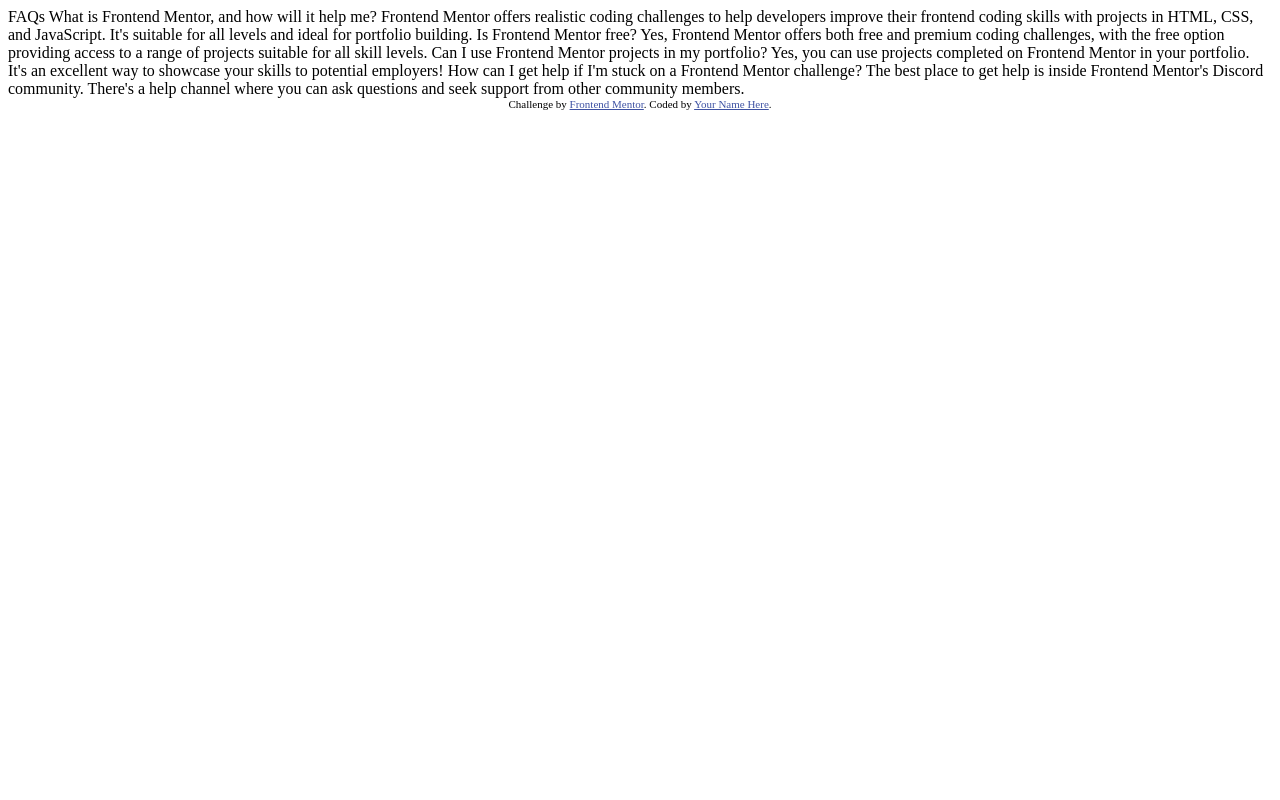
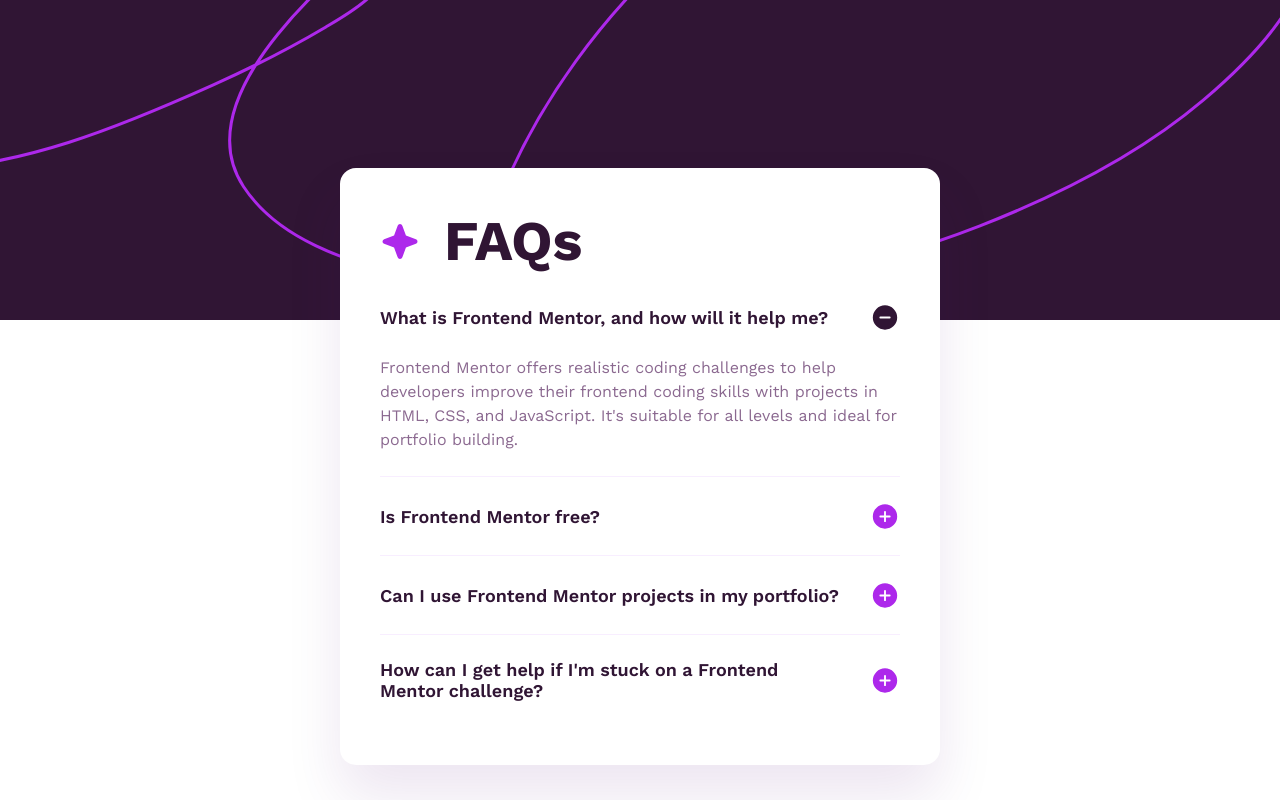
Before and after one commit to felix-stuff/frontendmentor-faq-accordion, a website: page index.html in a window 1280 px wide. Drawn offline with Linux system fonts and the light colour scheme.

Commit message:
Finish challenge

```diff
--- a/index.html
+++ b/index.html
@@ -1,48 +1,87 @@
 <!DOCTYPE html>
 <html lang="en">
 <head>
-  <meta charset="UTF-8">
-  <meta name="viewport" content="width=device-width, initial-scale=1.0"> <!-- displays site properly based on user's device -->
+    <meta charset="UTF-8">
+    <meta name="viewport" content="width=device-width, initial-scale=1.0">
+    <!-- displays site properly based on user's device -->
 
-  <link rel="icon" type="image/png" sizes="32x32" href="./assets/images/favicon-32x32.png">
+    <link rel="icon" type="image/png" sizes="32x32" href="./assets/images/favicon-32x32.png">
+    <link rel="stylesheet" href="styles.css">
+    <script src="index.js" defer></script>
 
-  <title>Frontend Mentor | FAQ accordion</title>
-
-  <!-- Feel free to remove these styles or customise in your own stylesheet 👍 -->
-  <style>
-    .attribution { font-size: 11px; text-align: center; }
-    .attribution a { color: hsl(228, 45%, 44%); }
-  </style>
+    <title>Frontend Mentor | FAQ accordion</title>
 </head>
 <body>
 
-  FAQs
+<header>
+    <img src="./assets/images/background-pattern-mobile.svg"
+         srcset="./assets/images/background-pattern-mobile.svg 768w, ./assets/images/background-pattern-desktop.svg"
+         alt="">
+</header>
 
-  What is Frontend Mentor, and how will it help me?
+<main>
+    <section class="accordion-container">
+        <div class="headline-container">
+            <img src="./assets/images/icon-star.svg" alt="">
+            <h1 class="headline">FAQs</h1>
+        </div>
 
-  Frontend Mentor offers realistic coding challenges to help developers improve their
-  frontend coding skills with projects in HTML, CSS, and JavaScript. It's suitable for
-  all levels and ideal for portfolio building.
+        <div class="accordion accordion--open">
+            <h2 class="accordion__header" id="accordion-header-1">
+                <button class="accordion__toggle" id="accordion-toggle-1"
+                        aria-expanded="true" aria-controls="accordion-content-1">
+                    <strong class="accordion__question">What is Frontend Mentor, and how will it help me?</strong>
+                </button>
+            </h2>
+            <div class="accordion__content" id="accordion-content-1" role="region" aria-labelledby="accordion-header-1">
+                <p>Frontend Mentor offers realistic coding challenges to help developers improve their
+                    frontend coding skills with projects in HTML, CSS, and JavaScript. It's suitable for
+                    all levels and ideal for portfolio building.</p>
+            </div>
+        </div>
+        <div class="accordion">
+            <h2 class="accordion__header" id="accordion-header-2">
+                <button class="accordion__toggle" id="accordion-toggle-2"
+                        aria-controls="accordion-content-2">
+                    <strong class="accordion__question">Is Frontend Mentor free?</strong>
+                </button>
+            </h2>
+            <div class="accordion__content" id="accordion-content-2" role="region" aria-labelledby="accordion-header-2" hidden>
+                <p>Yes, Frontend Mentor offers both free and premium coding challenges, with the free
+                    option providing access to a range of projects suitable for all skill levels.</p>
+            </div>
+        </div>
 
-  Is Frontend Mentor free?
+        <div class="accordion">
+            <h2 class="accordion__header" id="accordion-header-3">
+                <button class="accordion__toggle" id="accordion-toggle-3"
+                        aria-controls="accordion-content-3">
+                    <strong class="accordion__question">Can I use Frontend Mentor projects in my portfolio?</strong>
+                </button>
+            </h2>
+            <div class="accordion__content" id="accordion-content-3" role="region" aria-labelledby="accordion-header-3" hidden>
+                <p>Yes, you can use projects completed on Frontend Mentor in your portfolio. It's an excellent
+                    way to showcase your skills to potential employers!</p>
+            </div>
+        </div>
 
-  Yes, Frontend Mentor offers both free and premium coding challenges, with the free
-  option providing access to a range of projects suitable for all skill levels.
+        <div class="accordion">
+            <h2 class="accordion__header" id="accordion-header-4">
+                <button class="accordion__toggle" id="accordion-toggle-4"
+                        aria-controls="accordion-content-4">
+                    <strong class="accordion__question">How can I get help if I'm stuck on a Frontend Mentor
+                        challenge?</strong>
+                </button>
+            </h2>
+            <div class="accordion__content" id="accordion-content-4" role="region" aria-labelledby="accordion-header-4" hidden>
+                <p>The best place to get help is inside Frontend Mentor's Discord
+                    community. There's a help
+                    channel where you can ask questions and seek support from other community members.
+                </p>
+            </div>
+        </div>
+    </section>
+</main>
 
-  Can I use Frontend Mentor projects in my portfolio?
-
-  Yes, you can use projects completed on Frontend Mentor in your portfolio. It's an excellent
-  way to showcase your skills to potential employers!
-
-  How can I get help if I'm stuck on a Frontend Mentor challenge?
-
-  The best place to get help is inside Frontend Mentor's Discord community. There's a help
-  channel where you can ask questions and seek support from other community members.
-
-
-  <div class="attribution">
-    Challenge by <a href="https://www.frontendmentor.io?ref=challenge" target="_blank">Frontend Mentor</a>.
-    Coded by <a href="#">Your Name Here</a>.
-  </div>
 </body>
 </html>
--- a/index.js
+++ b/index.js
@@ -1 +1,18 @@
-console.log('Happy developing ✨')
+const accordions = document.getElementsByClassName("accordion");
+
+for (const accordion of accordions) {
+    let accordionToggle = accordion.getElementsByClassName("accordion__toggle")[0];
+    let accordionContent = accordion.getElementsByClassName("accordion__content")[0];
+
+    accordionToggle.addEventListener("click", (event) => {
+        accordion.classList.toggle("accordion--open");
+        accordionContent.setAttribute("hidden", "true");
+
+        accordionToggle.setAttribute("aria-expanded", "false");
+
+        if(accordion.classList.contains("accordion--open")) {
+            accordionContent.removeAttribute("hidden");
+            accordionToggle.setAttribute("aria-expanded", "true");
+        }
+    })
+}
--- /dev/null
+++ b/styles.css
@@ -0,0 +1,156 @@
+@font-face {
+    font-family: 'Work Sans';
+    font-style: normal;
+    font-display: swap;
+    src: url('./assets/fonts/WorkSans-VariableFont_wght.ttf') format('truetype');
+}
+
+@font-face {
+    font-family: 'Work Sans';
+    font-style: italic;
+    font-display: swap;
+    src: url('./assets/fonts/WorkSans-Italic-VariableFont_wght.ttf') format('truetype');
+}
+
+:root {
+    --darkPurple: #301534;
+    --pink: #AD28EB;
+    --lightPink: #F8EEFF;
+    --palePurple: #8B6990;
+}
+
+*,
+*::before,
+*::after {
+    box-sizing: border-box;
+}
+
+* {
+    padding: 0;
+    margin: 0;
+    font: inherit;
+}
+
+body {
+    font-family: 'Work Sans', sans-serif;
+    min-height: 100vh;
+}
+
+main {
+    padding: 0 1.5rem;
+}
+
+img,
+svg {
+    display: block;
+    max-width: 100%;
+}
+
+header img {
+    width: 100%;
+    height: 15rem;
+    object-fit: cover;
+}
+
+.headline-container {
+    display: flex;
+    align-items: center;
+    gap: 1.5rem;
+    margin-bottom: 0.25rem;
+}
+
+.headline {
+    color: var(--darkPurple);
+    font-weight: 700;
+    font-size: 2rem;
+}
+
+.accordion-container {
+    background-color: #fff;
+    border-radius: 0.5rem;
+    padding: 1.5rem;
+    margin: -5.5rem auto 3rem;
+    position: relative;
+    box-shadow: 0 2rem 3.5rem rgba(80, 0, 118, 0.1);
+    max-width: 37.5rem;
+}
+
+.accordion {
+    border-bottom: 1px solid var(--lightPink);
+}
+
+.accordion--open .accordion__toggle::after {
+    background-image: url("./assets/images/icon-minus.svg");
+}
+
+.accordion:last-of-type {
+    border: 0;
+    padding: 0;
+    margin: 0;
+}
+
+.accordion__toggle {
+    width: 100%;
+    text-align: left;
+    background-color: transparent;
+    border: 0;
+    color: var(--darkPurple);
+    font-weight: 600;
+    position: relative;
+    column-gap: 1.5rem;
+    align-items: center;
+    justify-content: space-between;
+    cursor: pointer;
+    transition: color 0.3s ease;
+    display: grid;
+    grid-template-columns: 1fr 1.875rem;
+    padding: 1.25rem 0;
+}
+
+.accordion__toggle:hover {
+    color: var(--pink);
+}
+
+.accordion__toggle::after {
+    content: "";
+    width: 1.875rem;
+    height: 1.875rem;
+    background-image: url("./assets/images/icon-plus.svg");
+}
+
+.accordion__content {
+    font-size: 0.75rem;
+    color: var(--palePurple);
+    line-height: 1.5;
+    padding-bottom: 1.25rem;
+}
+
+@media screen and (min-width: 48em) {
+    header img {
+        height: 20rem;
+    }
+
+    main {
+        padding: 0;
+    }
+
+    .headline {
+        font-size: 3.5rem;
+    }
+
+    .accordion-container {
+        margin-top: -9.5rem;
+        border-radius: 1rem;
+        padding: 2.5rem;
+    }
+
+    .accordion__toggle {
+        font-size: 1.125rem;
+        padding: 1.5rem 0;
+    }
+
+    .accordion__content {
+        font-size: 1rem;
+        padding-bottom: 1.5rem;
+    }
+}
```
